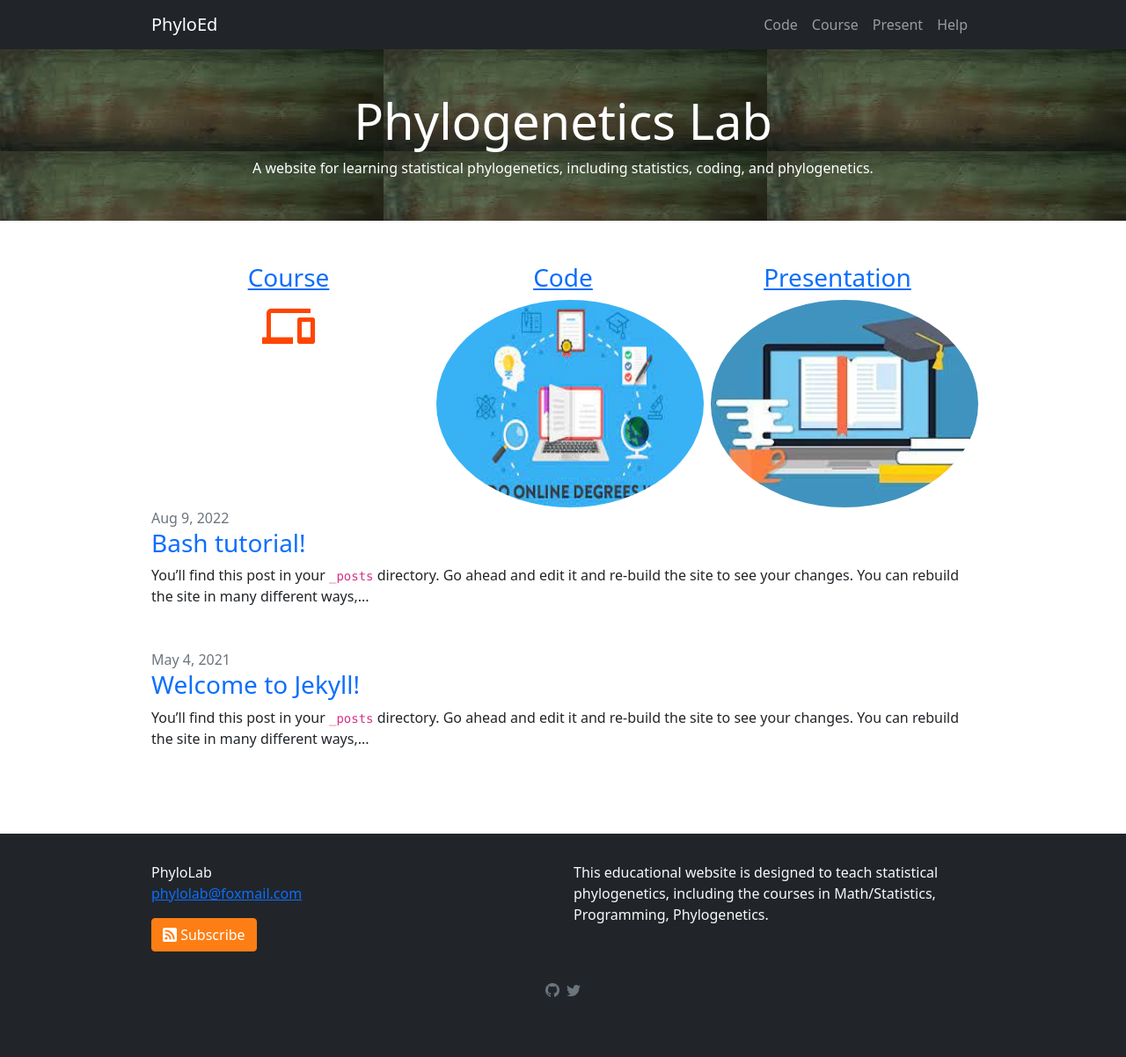
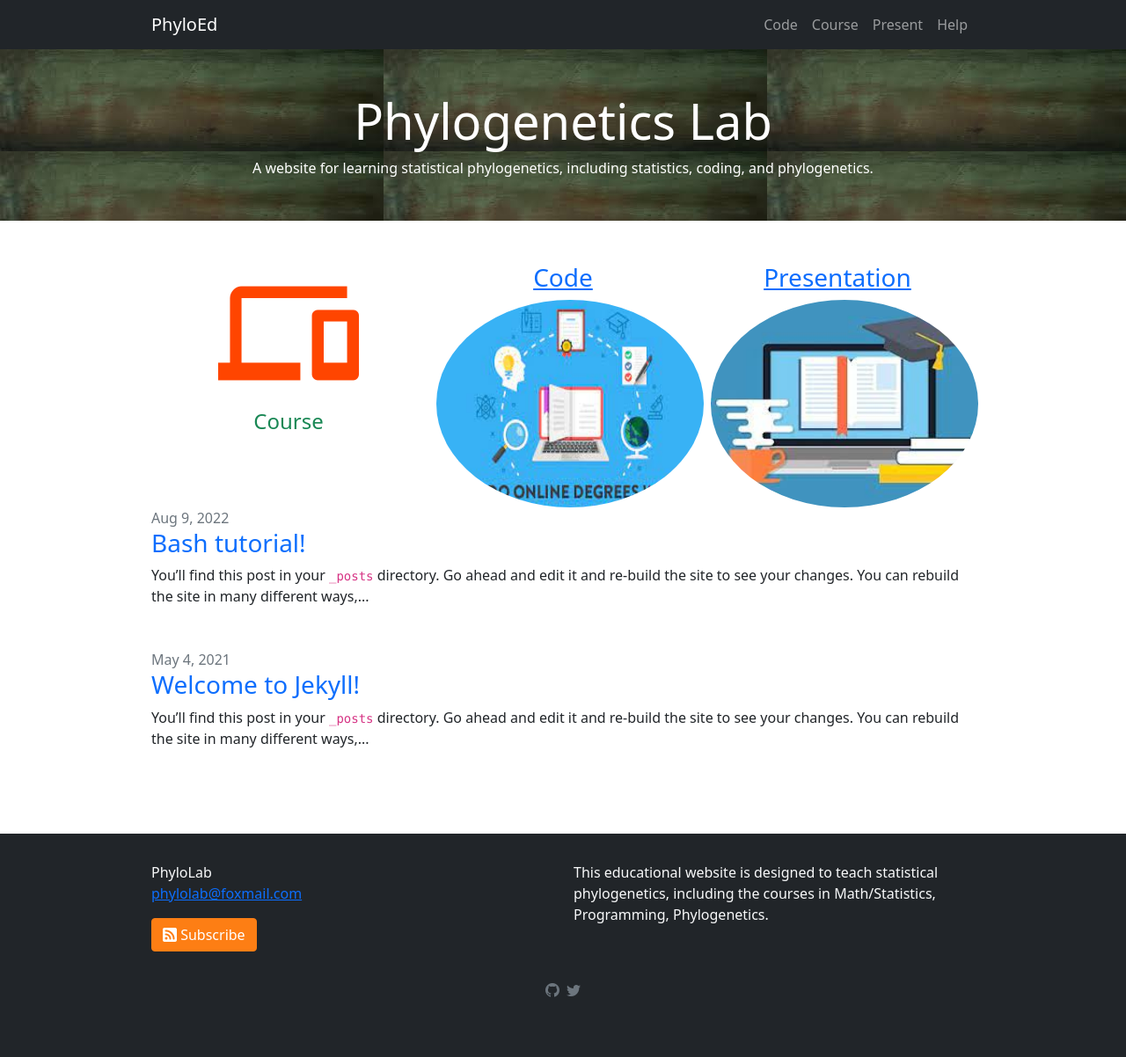
Before and after one commit to lliu1871/PhyEd, a Jekyll site: the page built from index.markdown, in a window 1280 px wide. Shown: the whole page at 88% size. Built offline with Jekyll 4.4.1, drawn with Linux system fonts in a browser that asks for light colours.

Commit message:
Update index.markdown

```diff
--- a/index.markdown
+++ b/index.markdown
@@ -7,8 +7,10 @@ layout: home
 <div class="container-fluid">
   <div class="row">
     <div class="col-sm-4 text-center text-success">
-      <a href="https://teach.phylolab.net/course"><h3>Course</h3></a>
-      <i class="material-icons" style="font-size:60px;color:orangered;">devices</i>
+      <a href="https://teach.phylolab.net/course">
+      <i class="material-icons" style="font-size:160px;color:orangered;">devices</i>
+      </a>
+      <h4>Course</h4>
 
     </div>
     <div class="col-sm-4 text-center text-success">
```
